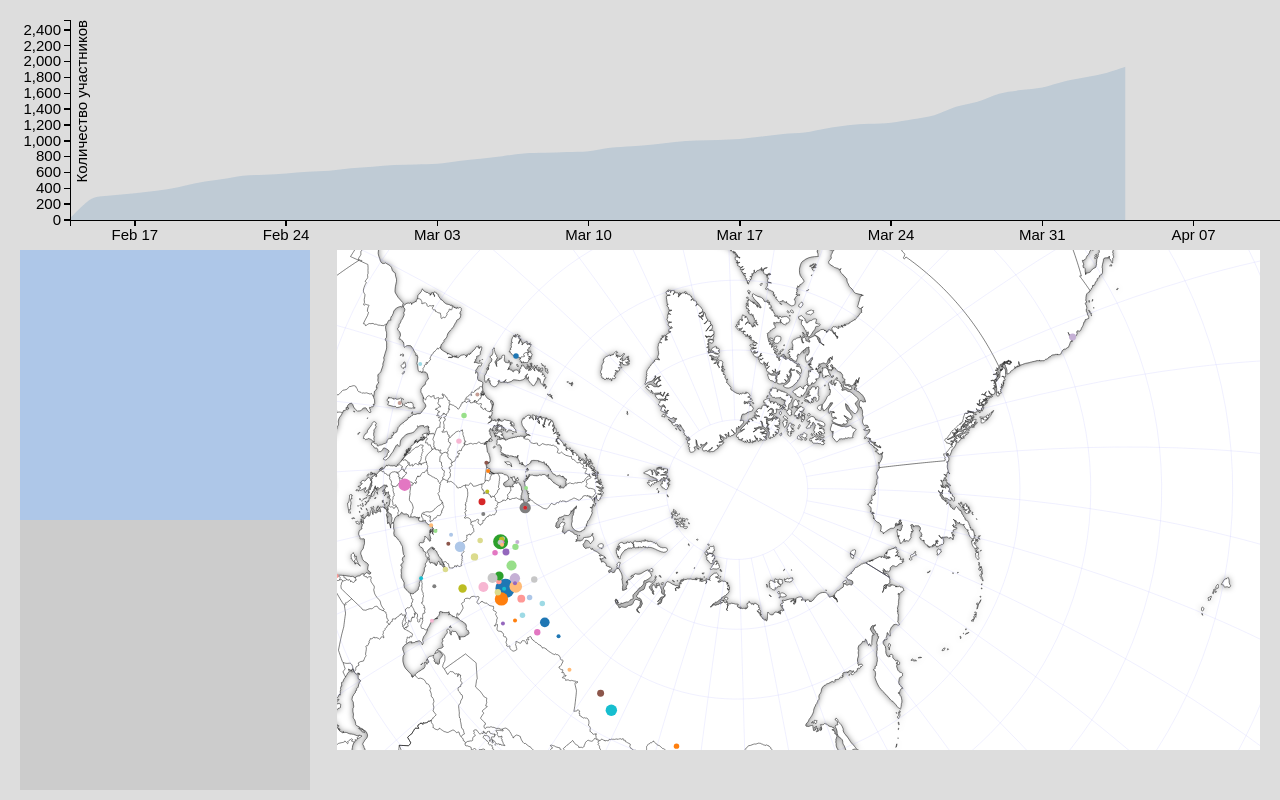
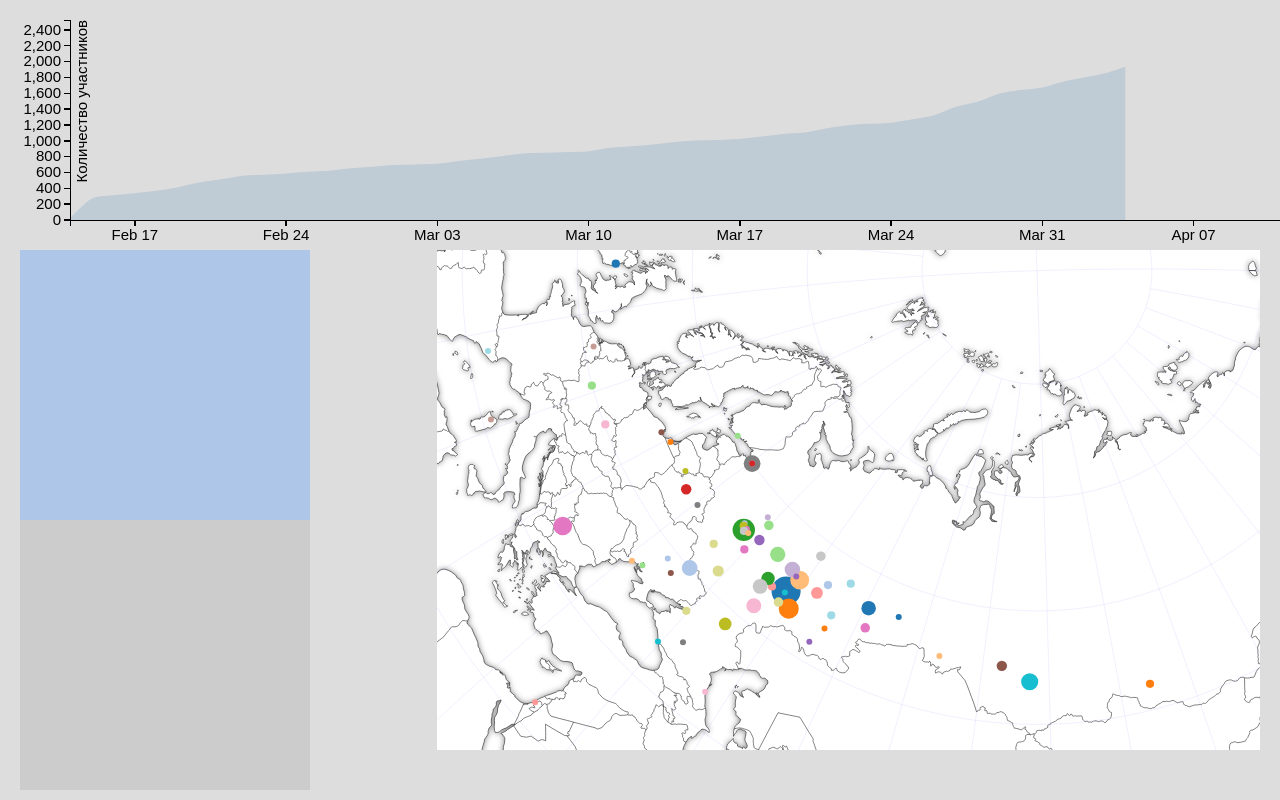
Before and after one commit to oruen/nastachku, a plain HTML site: page data/index.html in a window 1280 px wide. Drawn offline with Linux system fonts and the light colour scheme.

Commit message:
Симпатичней карта.

```diff
--- a/data/css/app.css
+++ b/data/css/app.css
@@ -53,8 +53,8 @@ body {
 
 #map svg {
   position: relative;
-  left: -200px;
-  top: -250px;
+  left: 100px;
+  top: -400px;
 }
 
 .background {
--- a/data/js/app.js
+++ b/data/js/app.js
@@ -158,14 +158,14 @@
             window.usersCount.filter(function(j) { return j.name == i })[0].count += group[i].length;
           }
         }
-        d3.select("#map svg").selectAll("circle").attr("r", function(d) {return window.radius(d.count);});
+        d3.select("#map svg").selectAll("circle").filter(function(d) {return d.count > 0}).attr("r", function(d) {return window.radius(d.count);});
       }
     }
     tick();
   }
 
   function plotGeo(users) {
-    var origin = [118.22, 74.19],
+    var origin = [88.22, 74.19],
         degrees = 180 / Math.PI,
         δ = 1000 / 6371 * degrees;
 
@@ -177,7 +177,7 @@
 
     function ulsk(projection) {
       return projection
-          .scale(400)
+          .scale(650)
           .rotate([-origin[0], -origin[1], 0])
           .precision(.1);
     }
@@ -223,9 +223,10 @@
         usersCount.push({name: i, count: 0});
       }
     };
-    window.radius = d3.scale.log().range([2, 10]);
+    window.radius = d3.scale.log().range([3, 15]);
     var color = d3.scale.category20();
     radius.domain(d3.extent(tmp, function(d) {return d.count;}));
+    //radius.domain([0, d3.max(tmp, function(d) {return d.count;})]);
     svg.selectAll("circle").data(usersCount).enter()
       .append("circle")
         .attr("transform", function(d) {
```
